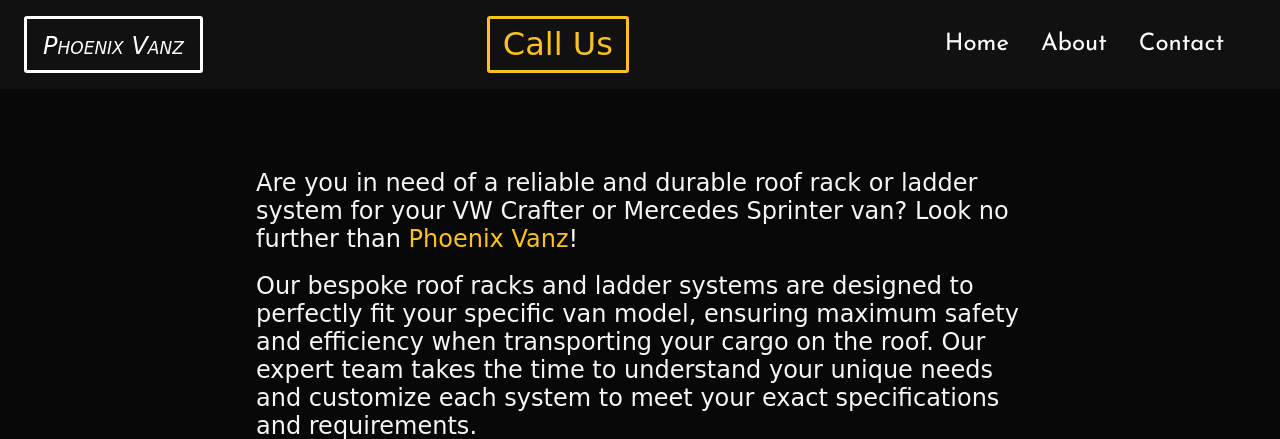
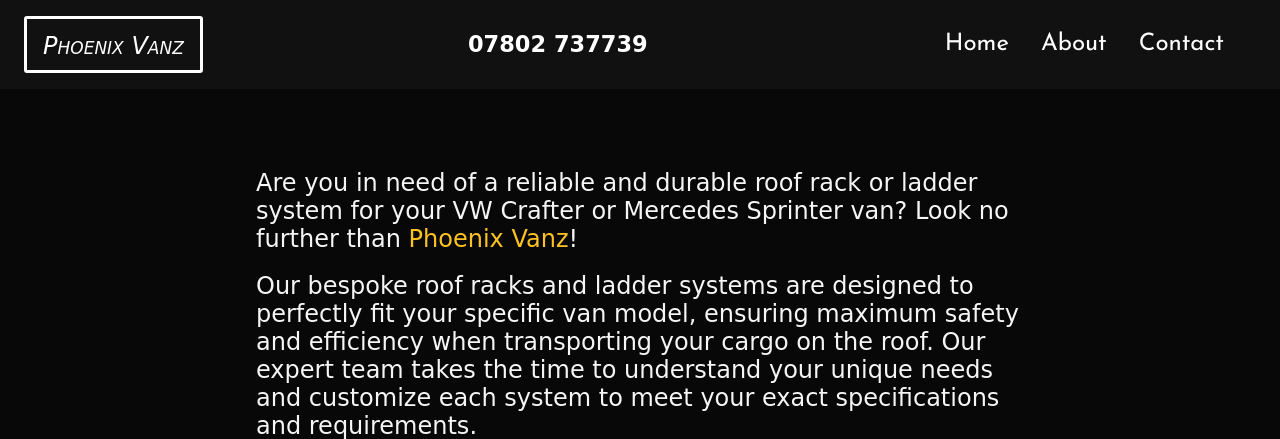
Before and after one commit to tomhaire87/pheonix, a Django app: page /about in a window 1280 px wide. Shown: the top 439 px of the page. Run offline with Django 4.2, Linux system fonts and the light colour scheme; some web fonts are replaced.

Commit message:
Edit Call Us button

```diff
--- a/store/static/store/css/nav.css
+++ b/store/static/store/css/nav.css
@@ -52,6 +52,11 @@ nav h1:hover {
     font-weight: 400;
     padding: 0.4rem 0.8rem;
     border-radius: 3px;
+}
+
+.call-heading {
+    font-size: 1.2rem;
+    display: none;
 }
 
 .ham {
@@ -116,17 +121,17 @@ nav h1:hover {
 }
 
 @media (min-width: 768px) {
-    .mobile-menu, .ham {
+    .mobile-menu, .ham, .call {
         display: none;
     }
 
-    .menu {
+    .menu, .call-heading {
         display: flex;
     }
 }
 
 @media (max-width: 440px) {
-    nav h1 {
-        display: none;
+    .call a, nav h1  {
+        font-size: 1rem;
     }
 }
--- a/store/templates/store/base.html
+++ b/store/templates/store/base.html
@@ -26,13 +26,17 @@
         <nav class="nav">
             {% comment %} Left Heading {% endcomment %}
             <h1>Phoenix Vanz</h1>
+            {% comment %} Call Button Small Screen {% endcomment %}
             <div class="call">
                 <a href="tel:+447802 737739">
-
                     Call Us
-
                 </a>
             </div>
+            {% comment %} Call Heading Large Screen {% endcomment %}
+            <div class="call-heading">
+                <h3>07802 737739</h3>
+            </div>
+
             {% comment %} Right Menu {% endcomment %}
             <div class="menu">
                 <a href="/">Home</a>
```
